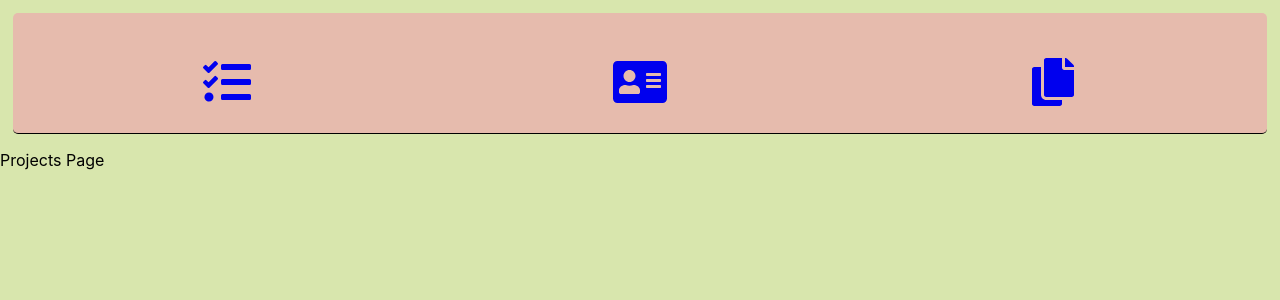
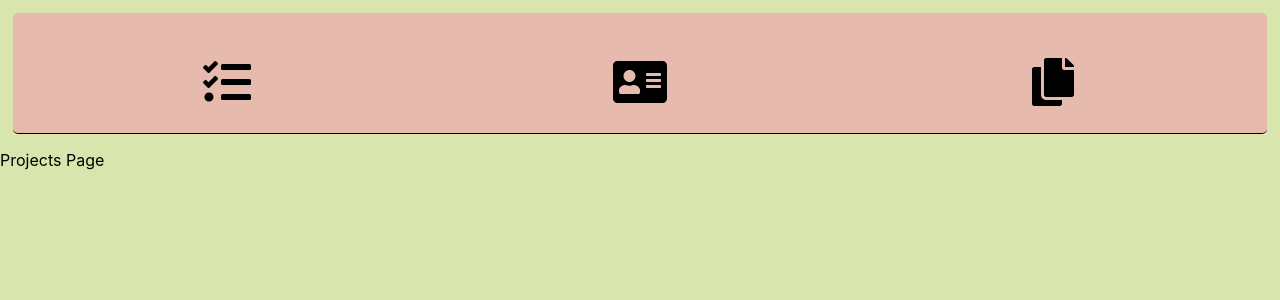
Before and after one commit to grogsy/home, a React (Create React App) app: page /projects in a window 1280 px wide. Shown: the top 300 px of the page. Built offline with nearby package versions, Linux system fonts and the light colour scheme.

Commit message:
remove a href from making colors happen

```diff
--- a/src/components/Header/HeaderItem.js
+++ b/src/components/Header/HeaderItem.js
@@ -6,8 +6,8 @@ const HeaderItem = ({ headerName, link, icon }) => {
   return (
     <div className="header-item">
       <p className="header-text">{headerName}</p>
-      <Link to={`/${link}`}>
-        <FontAwesomeIcon icon={icon} className="grow icon" size="3x" />
+      <Link to={`/${link}`} className="react-link">
+        <FontAwesomeIcon icon={icon} className="header-icon" size="3x" />
       </Link>
     </div>
   );
--- a/src/components/Header/index.js
+++ b/src/components/Header/index.js
@@ -10,9 +10,9 @@ import HeaderItem from "./HeaderItem";
 const Header = ({ className }) => {
   return (
     <div className={className}>
-      <HeaderItem headerName="Projects" icon={faTasks} />
-      <HeaderItem headerName="Contact" icon={faAddressCard} />
-      <HeaderItem headerName="Resumse" icon={faCopy} />
+      <HeaderItem headerName="Projects" icon={faTasks} link="projects" />
+      <HeaderItem headerName="Contact" icon={faAddressCard} link="contact" />
+      <HeaderItem headerName="Resumse" icon={faCopy} link="resume" />
     </div>
   );
 };
--- a/src/index.css
+++ b/src/index.css
@@ -102,7 +102,7 @@ code {
 
 }
 
-.icon {
+.header-icon {
   margin-bottom: 30px;
 }
 
@@ -116,10 +116,12 @@ code {
 
 .react-link {
   text-decoration: none;
+  color: #000;
 }
 
 .react-link:visited {
   text-decoration: none;
+  color: #000
 }
 
 .topic-container {
```
